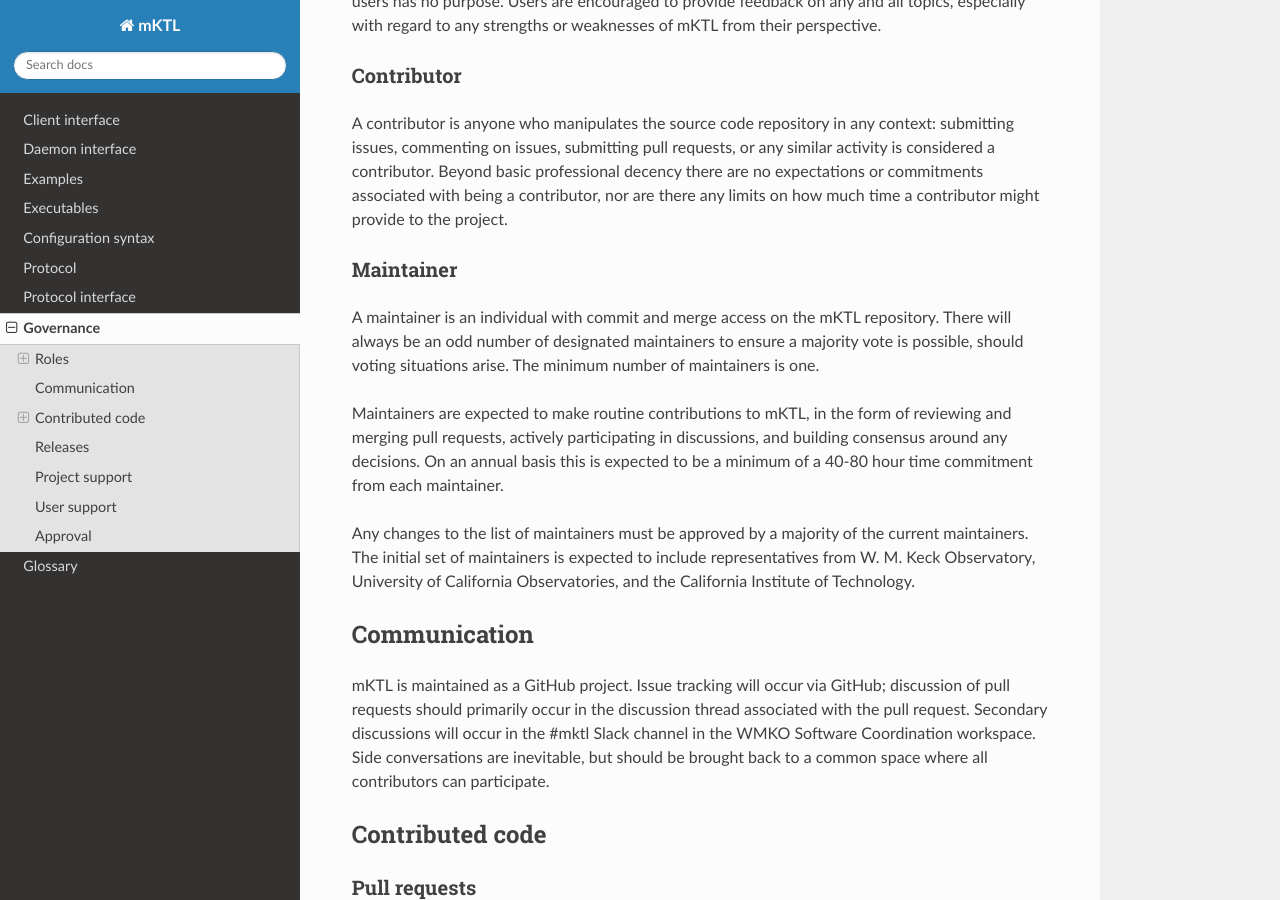
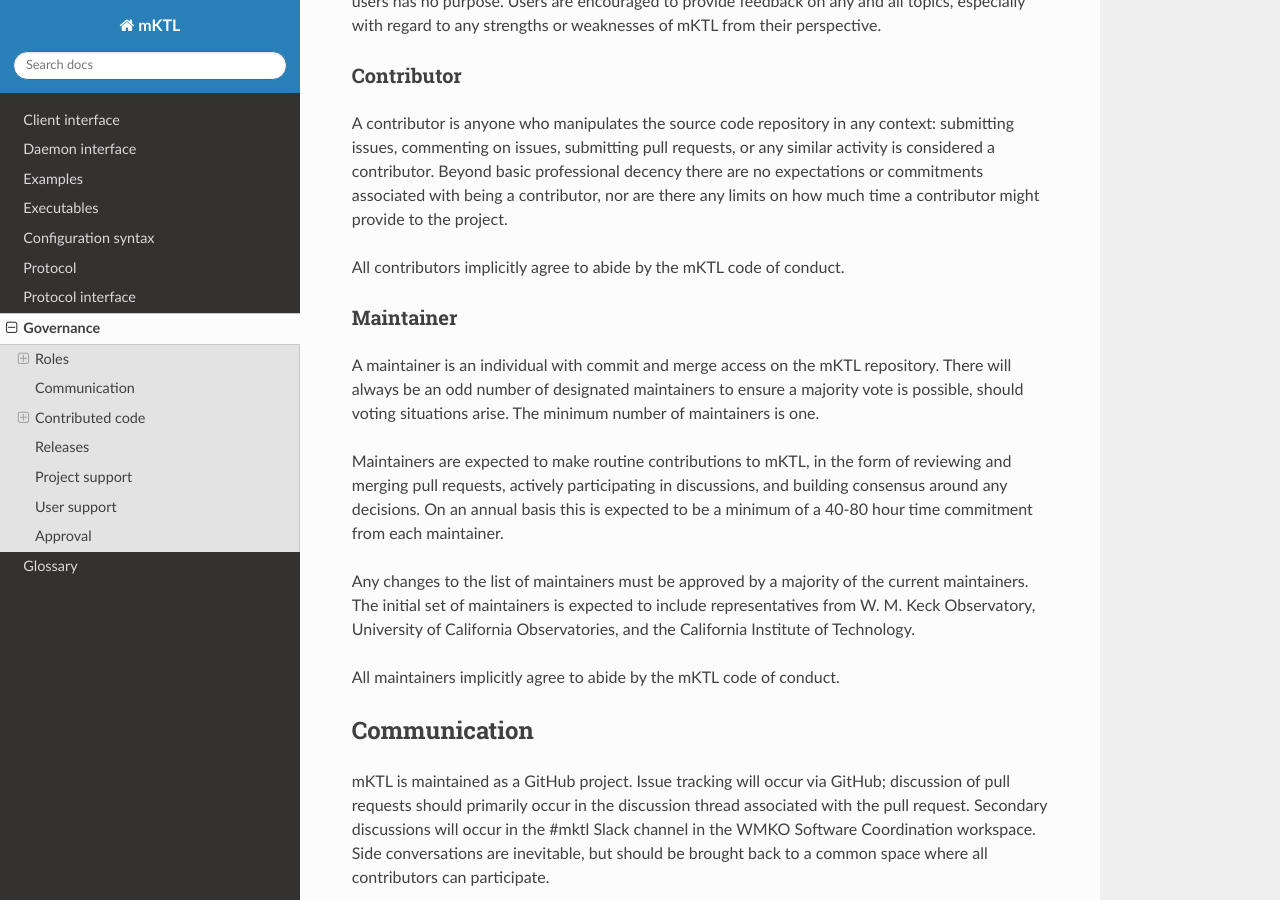
Before and after one commit to KeckObservatory/mKTL, a Sphinx documentation site: the page built from doc/governance.rst, in a window 1280 px wide and 900 px high, scrolled down 372 px. Built offline with Sphinx 7.4.7 and the Read the Docs theme 3.1.0, drawn with Linux system fonts in a browser that asks for light colours.

Commit message:
Make reference to the code of conduct.

```diff
--- a/doc/governance.rst
+++ b/doc/governance.rst
@@ -27,6 +27,8 @@ basic professional decency there are no expectations or commitments
 associated with being a contributor, nor are there any limits on how
 much time a contributor might provide to the project.
 
+All contributors implicitly agree to abide by the mKTL code of conduct.
+
 Maintainer
 ^^^^^^^^^^
 
@@ -45,6 +47,8 @@ Any changes to the list of maintainers must be approved by a majority
 of the current maintainers. The initial set of maintainers is expected
 to include representatives from W. M. Keck Observatory, University
 of California Observatories, and the California Institute of Technology.
+
+All maintainers implicitly agree to abide by the mKTL code of conduct.
 
 
 Communication
```
